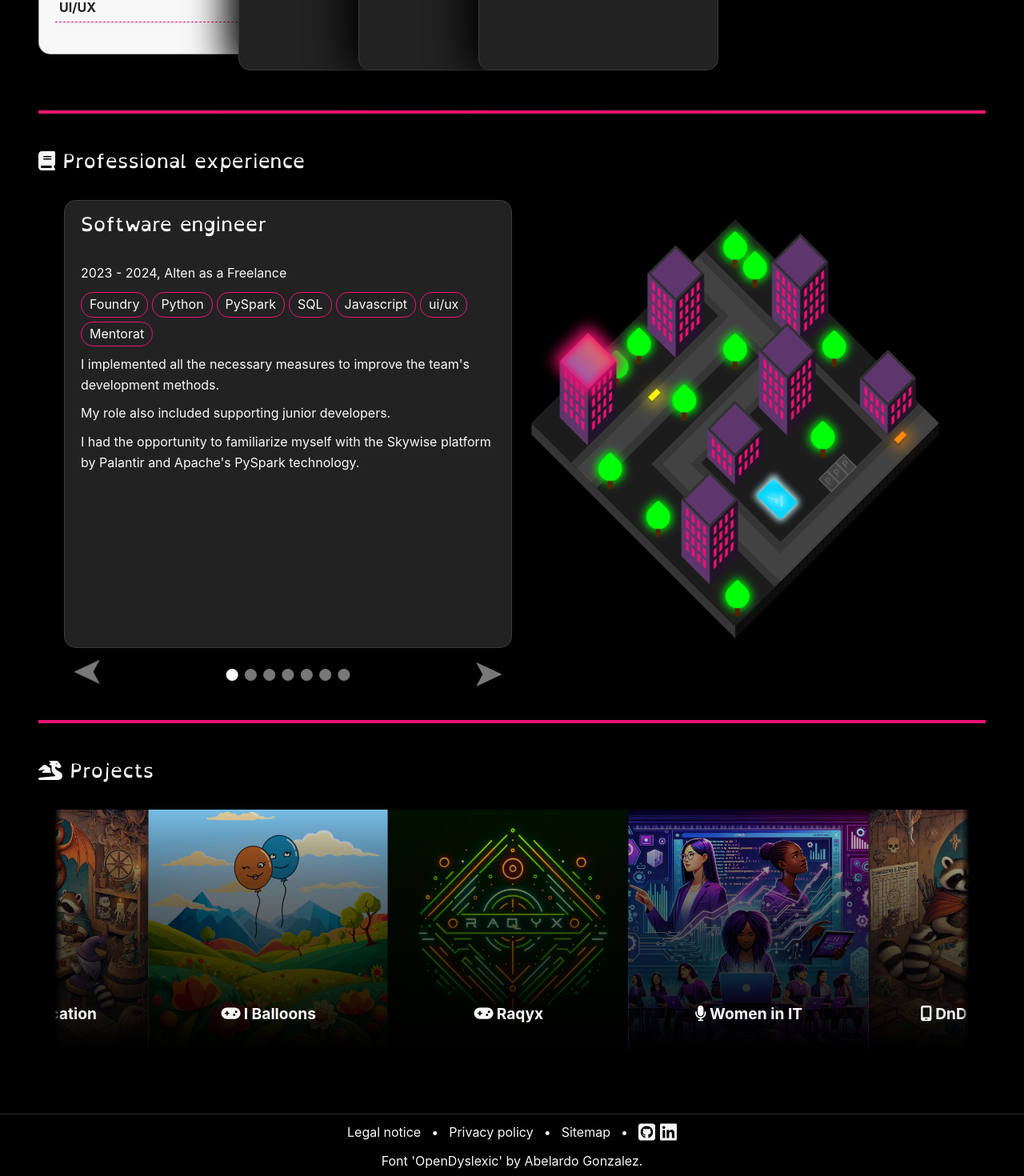
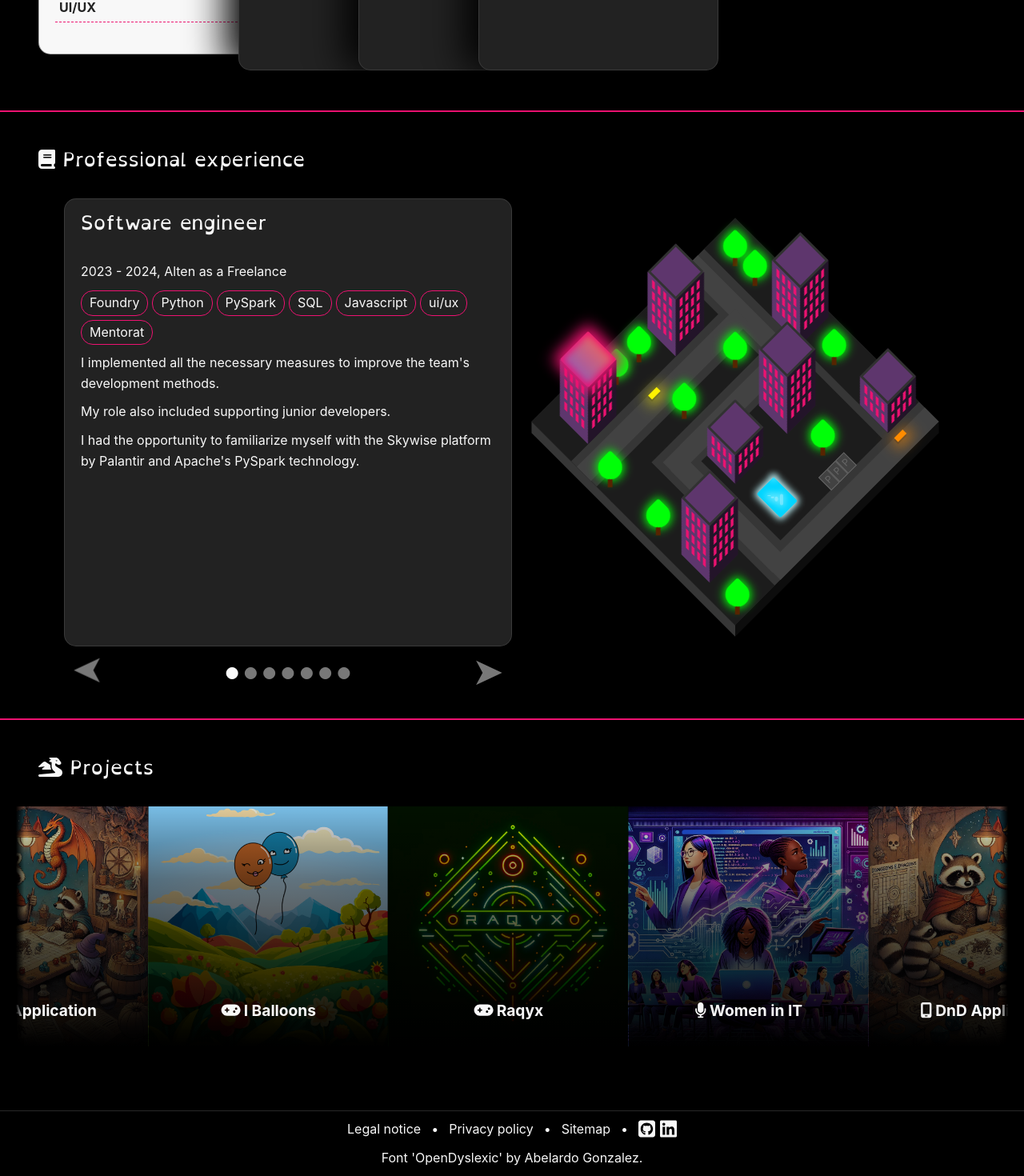
Before and after one commit to angele-henry-dev/LadyRaccoon, a Vue app: page / in a window 1280 px wide. Shown: the part 1480-2950 px from the top of the page at 80% size. Built offline with nearby package versions, Linux system fonts and the light colour scheme.

Commit message:
Le trait sur toute la largeur et plus fin

```diff
--- a/src/views/HomeView.vue
+++ b/src/views/HomeView.vue
@@ -31,21 +31,23 @@ import projects from '@/assets/models/projects.json' with { type: 'json' }
 
     <RetroBackground />
 
-    <div id="skills" class="inBetween">
-      <h2 title="Skills"><FontAwesomeIcon :icon="faHatWizard" /> Skills at your service</h2>
-      <CarouselCards :skills="skills as Skills[]" />
+    <div id="skills">
+      <h2 class="inBetween" title="Skills">
+        <FontAwesomeIcon :icon="faHatWizard" /> Skills at your service
+      </h2>
+      <CarouselCards class="inBetween" :skills="skills as Skills[]" />
     </div>
 
-    <div id="experience" class="inBetween">
-      <h2 title="Professional experience">
+    <div id="experience">
+      <h2 class="inBetween" title="Professional experience">
         <FontAwesomeIcon :icon="faBook" /> Professional experience
       </h2>
-      <IsometricCity />
+      <IsometricCity class="inBetween" />
     </div>
 
-    <div id="projects" class="inBetween">
-      <h2 title="Projects"><FontAwesomeIcon :icon="faDragon" /> Projects</h2>
-      <CarouselSlider :items="projects" />
+    <div id="projects">
+      <h2 class="inBetween" title="Projects"><FontAwesomeIcon :icon="faDragon" /> Projects</h2>
+      <CarouselSlider class="inBetween" :items="projects" />
     </div>
   </main>
 
@@ -53,9 +55,9 @@ import projects from '@/assets/models/projects.json' with { type: 'json' }
 </template>
 
 <style scoped>
-#projects h2,
-#experience h2 {
-  border-top: 4px solid var(--vt-c-pink);
+#projects,
+#experience {
+  border-top: 2px solid var(--vt-c-pink);
   padding-top: 40px;
 }
 </style>
```
